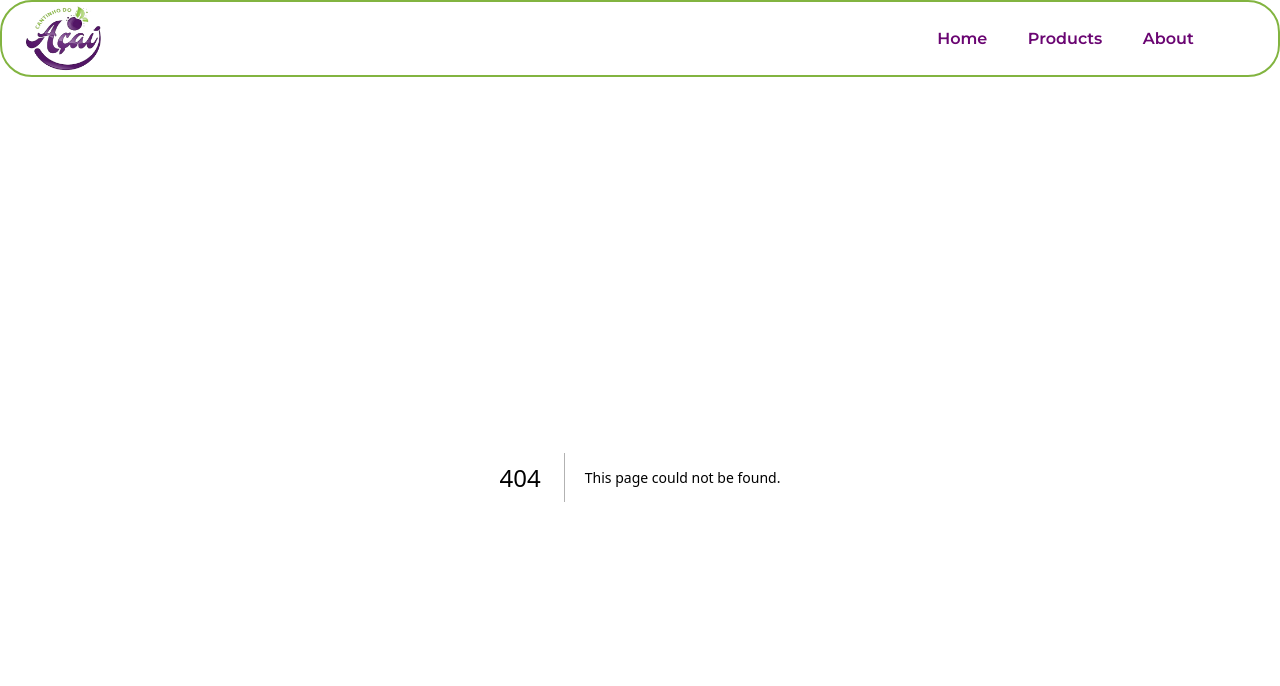
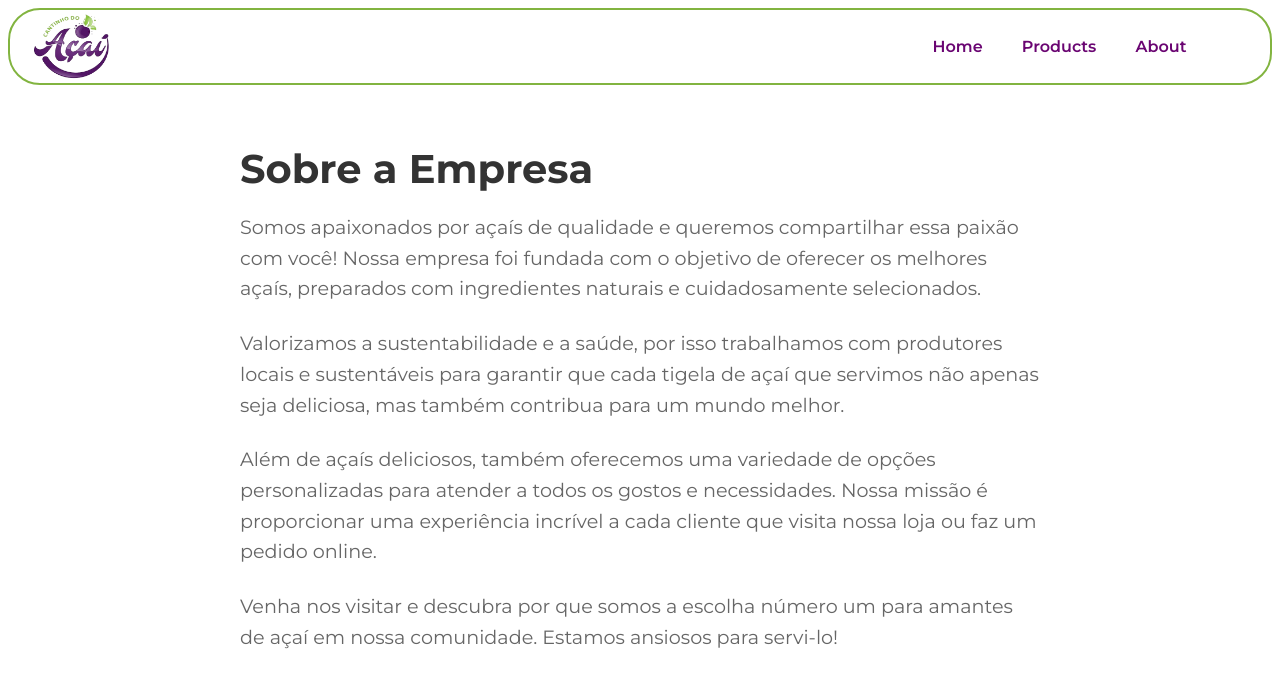
Before and after one commit to Savio-Anjos/AcaiMaktub, a Next.js app in the folder front-end/: page /about in a window 1280 px wide. Before the commit this address had no page. Shown: the top 686 px of the page. Built offline with nearby package versions, Linux system fonts and the light colour scheme.

Commit message:
feat: :sparkles: Added about page

```diff
--- /dev/null
+++ b/front-end/src/app/about/page.module.css
@@ -0,0 +1,18 @@
+.aboutContainer {
+  max-width: 800px;
+  margin: 0 auto;
+  padding: 2rem;
+}
+
+.aboutContainer h1 {
+  font-size: 2.5rem;
+  color: #333;
+  margin-bottom: 1rem;
+}
+
+.aboutContainer p {
+  font-size: 1.2rem;
+  line-height: 1.6;
+  color: #666;
+  margin-bottom: 1.5rem;
+}
--- /dev/null
+++ b/front-end/src/app/about/page.tsx
@@ -0,0 +1,33 @@
+import styles from "./page.module.css";
+
+const About = () => {
+  return (
+    <div className={styles.aboutContainer}>
+      <h1>Sobre a Empresa</h1>
+      <p>
+        Somos apaixonados por açaís de qualidade e queremos compartilhar essa
+        paixão com você! Nossa empresa foi fundada com o objetivo de oferecer os
+        melhores açaís, preparados com ingredientes naturais e cuidadosamente
+        selecionados.
+      </p>
+      <p>
+        Valorizamos a sustentabilidade e a saúde, por isso trabalhamos com
+        produtores locais e sustentáveis para garantir que cada tigela de açaí
+        que servimos não apenas seja deliciosa, mas também contribua para um
+        mundo melhor.
+      </p>
+      <p>
+        Além de açaís deliciosos, também oferecemos uma variedade de opções
+        personalizadas para atender a todos os gostos e necessidades. Nossa
+        missão é proporcionar uma experiência incrível a cada cliente que visita
+        nossa loja ou faz um pedido online.
+      </p>
+      <p>
+        Venha nos visitar e descubra por que somos a escolha número um para
+        amantes de açaí em nossa comunidade. Estamos ansiosos para servi-lo!
+      </p>
+    </div>
+  );
+};
+
+export default About;
```
